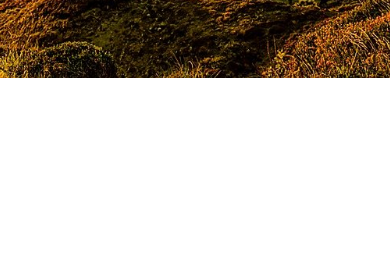
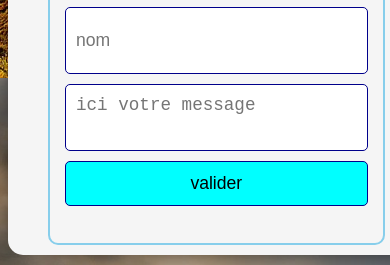
Before and after one commit to Flaviotix/Bases-CSS, a plain HTML site: page index.html in a window 390 px wide. Shown: the part 766-1031 px from the top of the page. Before the commit the page ends 844 px from the top, so only its background shows below. Drawn offline with Linux system fonts and the light colour scheme; a web font is replaced by a local one.

Commit message:
grid et responsive

```diff
--- a/index.html
+++ b/index.html
@@ -33,10 +33,21 @@
       </div>
       <div class="grid">
         <div class="grid-container">
-          <img src="./assets/logo.png" height="200" alt="logo" />
+          <div class="img">
+            <img src="./assets/logo.png" height="200" alt="logo" />
+          </div>
+
           <form action="">
             <input type="text" id="firstname" placeholder="prénom" />
             <input type="text" id="surname" placeholder="nom" />
+            <textarea
+              name=""
+              id=""
+              cols="30"
+              rows="30"
+              placeholder="ici votre message"
+            ></textarea>
+            <input id="btn-valider" type="submit" value="valider" />
           </form>
         </div>
       </div>
--- a/style.css
+++ b/style.css
@@ -33,7 +33,7 @@ main{
 }
 
 /*********** Positioning ************/
-.positioning, .flex-box{
+.positioning, .flex-box, .grid{
     border: 2px solid skyblue;
     padding: 10px;
     margin-top: 20px;
@@ -86,3 +86,70 @@ li{
     justify-content: center;
 
 }
+
+.grid-container{
+     display: grid;
+     grid-template-columns: 30% 70%;
+}
+.img{
+    text-align: center;
+}
+
+form{
+    display: grid;
+    grid-template-columns: 1fr 1fr;
+    grid-template-rows: 1fr 1fr 1fr;
+    grid-template-areas:
+    'i1 i2'
+    'ta ta'
+    'bt bt';
+}
+input,textarea{
+    margin: 5px;
+    height: 45px;
+    border: 1px solid darkblue;
+    padding: 10px;
+    border-radius: 5px;
+    font-size: 1.1rem;
+
+}
+
+#firstname{
+    grid-area: i1;
+}
+
+#surname{
+    grid-area: i2;
+}
+
+textarea{
+    grid-area: ta;
+    resize: none;
+}
+
+#btn-valider{
+    grid-area: bt;
+    cursor: pointer;
+    background:cyan;
+    transition: 0.4s;
+}
+
+#btn-valider:hover{
+    background: darkblue;
+    color: white;
+}
+
+@media screen and (max-width: 1000px){
+    .grid-container{
+        display: block;
+    }
+
+}
+
+@media screen and (max-width:780px){
+    form{
+        grid-template-columns: 1fr;
+        grid-template-rows: 1fr 1fr 1fr 1fr;
+        grid-template-areas: "i1" "i2" "ta" "bt";
+    }
+}
```
